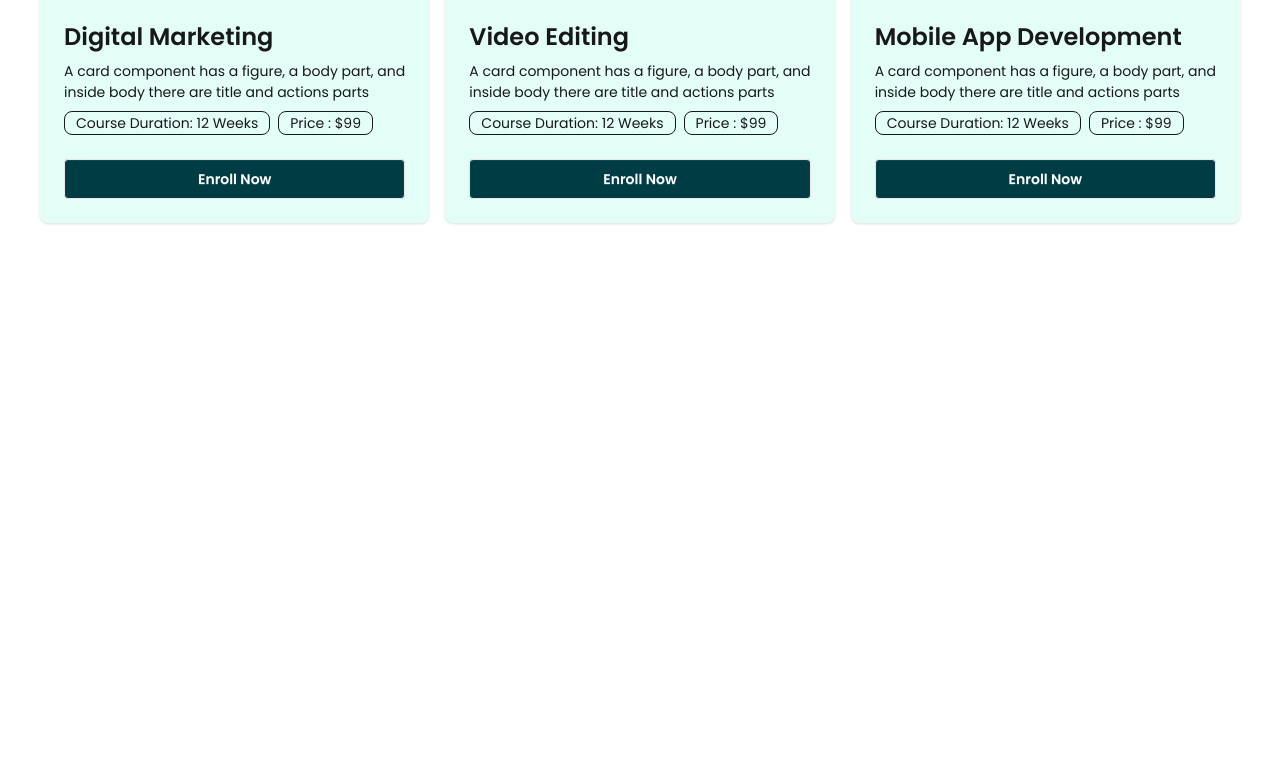
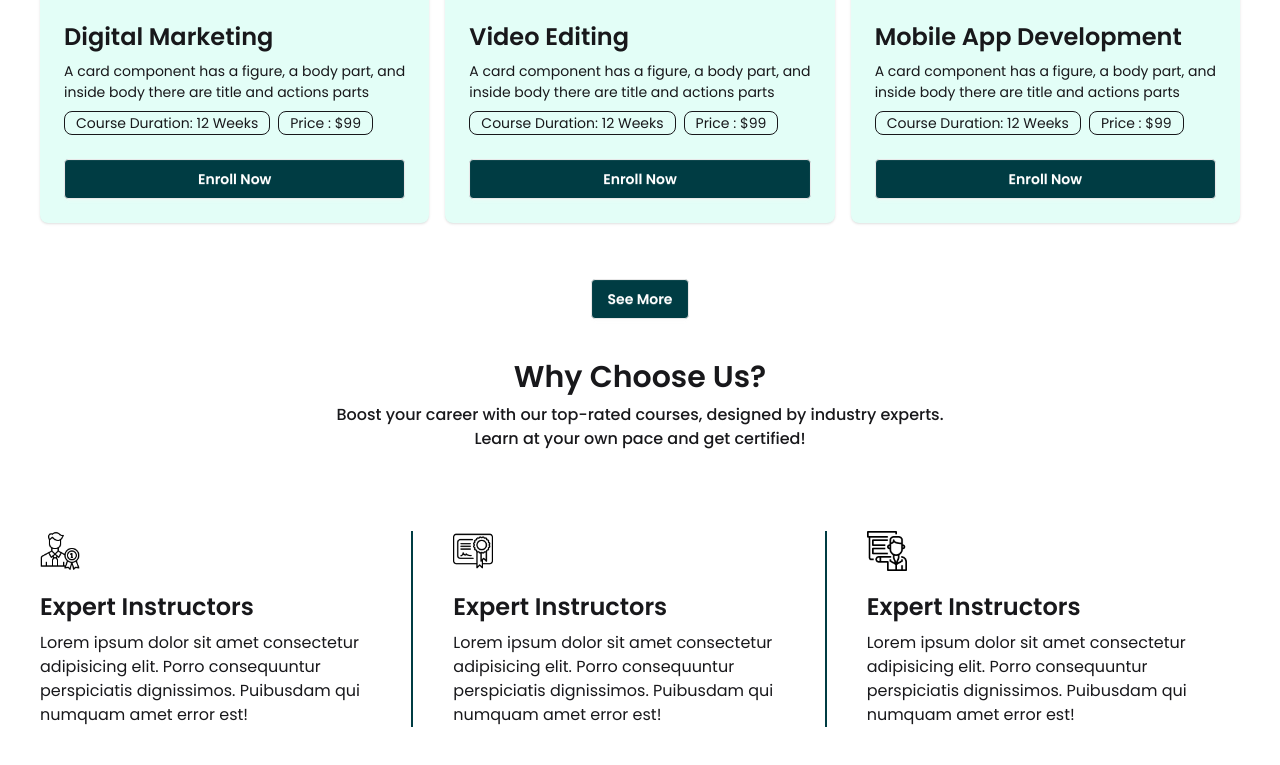
Before and after one commit to Juwelmia63/E-learning-Platform, a plain HTML site: page index.html in a window 1280 px wide. Shown: the part 1921-2686 px from the top of the page. Before the commit the page ends 2184 px from the top, so only its background shows below. Drawn offline with nearby package versions, Linux system fonts and the light colour scheme.

Commit message:
why Choose us section added

```diff
--- a/index.html
+++ b/index.html
@@ -263,7 +263,65 @@
 
 
 
+
+
         </div>
+
+
+        <div class="flex justify-center mb-5">
+
+            <button class="btn text-white  mt-4  bg-[#003C43]">See More</button>
+        </div>
+
+
+
+
+        <div class="text-center my-10">
+            <h1 class="text-3xl font-semibold mb-2 ">Why Choose Us?</h1>
+            <p class="w-1/2 mx-auto font-medium">Boost your career with our top-rated courses, designed by industry
+                experts. Learn at your own pace and get certified!</p>
+        </div>
+
+
+
+        <div class="grid grid-cols-3 m-10 mt-20  gap-10">
+            <div class="border-r-2 border-[#003C43] ">
+                <div>
+
+                    <img class="h-10 w-10" src="./images/expert.png " alt="">
+
+                </div>
+
+                <h1 class="text-2xl font-semibold mt-5">Expert Instructors</h1>
+                <p class=" mt-2 ">Lorem ipsum dolor sit amet consectetur adipisicing elit. Porro
+                    consequuntur perspiciatis dignissimos. Puibusdam qui numquam amet error est!</p>
+            </div>
+            <div class="border-r-2  border-[#003C43] ">
+                <div>
+
+                    <img class="h-10 w-10" src="./images/certificate.png " alt="">
+
+                </div>
+
+                <h1 class="text-2xl font-semibold mt-5">Expert Instructors</h1>
+                <p class=" mt-2 ">Lorem ipsum dolor sit amet consectetur adipisicing elit. Porro
+                    consequuntur perspiciatis dignissimos. Puibusdam qui numquam amet error est!</p>
+            </div>
+            <div class="">
+                <div>
+
+                    <img class="h-10 w-10" src="./images/Flexible.png " alt="">
+
+                </div>
+
+                <h1 class="text-2xl font-semibold mt-5">Expert Instructors</h1>
+                <p class=" mt-2 ">Lorem ipsum dolor sit amet consectetur adipisicing elit. Porro
+                    consequuntur perspiciatis dignissimos. Puibusdam qui numquam amet error est!</p>
+            </div>
+
+        </div>
+
+
     </main>
 
     <footer>
```
Also changed, not shown: images/Flexible.png (added), images/certificate.png (added), images/expert.png (added).
